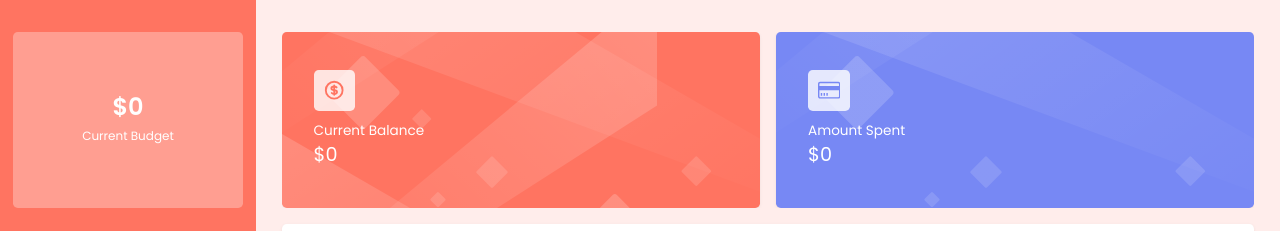
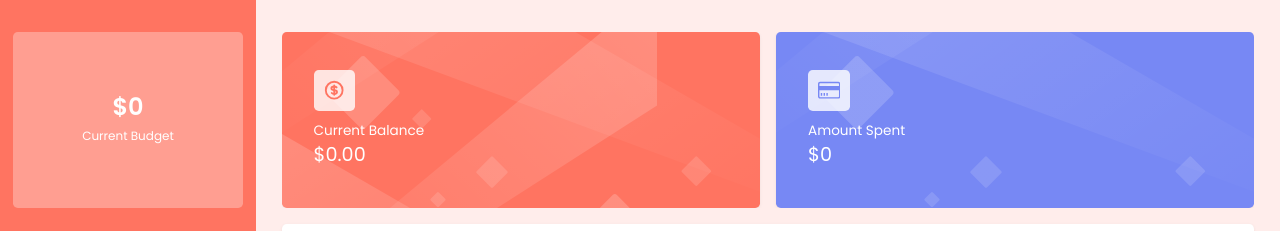
Before and after one commit to FesoQue/ExpenseTracker, a React (Create React App) app: page / in a window 1280 px wide. Shown: the top 231 px of the page. Built offline with nearby package versions, Linux system fonts and the light colour scheme.

Commit message:
edited styles and jsx

```diff
--- a/src/pages/Budgets.css
+++ b/src/pages/Budgets.css
@@ -41,6 +41,7 @@
   border-radius: var(--br);
   transition: var(--transition);
   cursor: pointer;
+  -webkit-tap-highlight-color: transparent;
 }
 
 .icon-wrap {
--- a/src/pages/Expenses.css
+++ b/src/pages/Expenses.css
@@ -15,7 +15,6 @@
 }
 .expenses-item .check svg {
   fill: transparent;
-  color: var(--white);
 }
 .expenses-form-group {
   background-color: #7788f44d;
--- a/src/pages/Home.jsx
+++ b/src/pages/Home.jsx
@@ -39,8 +39,8 @@ const Home = () => {
     'rgb(255, 205, 86)',
   ];
 
-  const balance = totalAmount - totalExpense;
-  const negativeBalance = -(totalAmount - totalExpense);
+  const balance = (totalAmount - totalExpense).toFixed(2);
+  const negativeBalance = -(totalAmount - totalExpense).toFixed(2);
 
   useEffect(() => {
     progressBar.current.style.width = `${progressPercent}%`;
```
